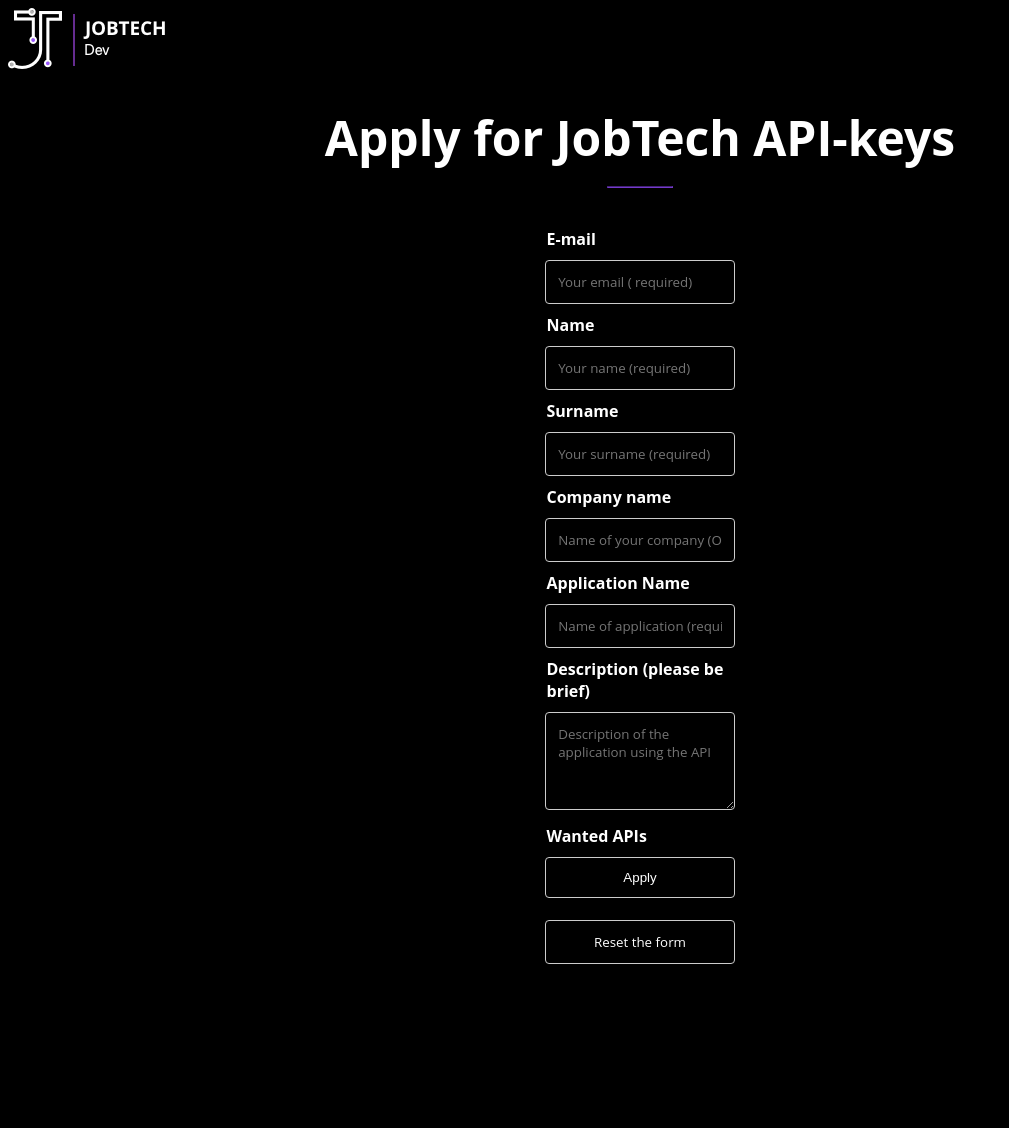
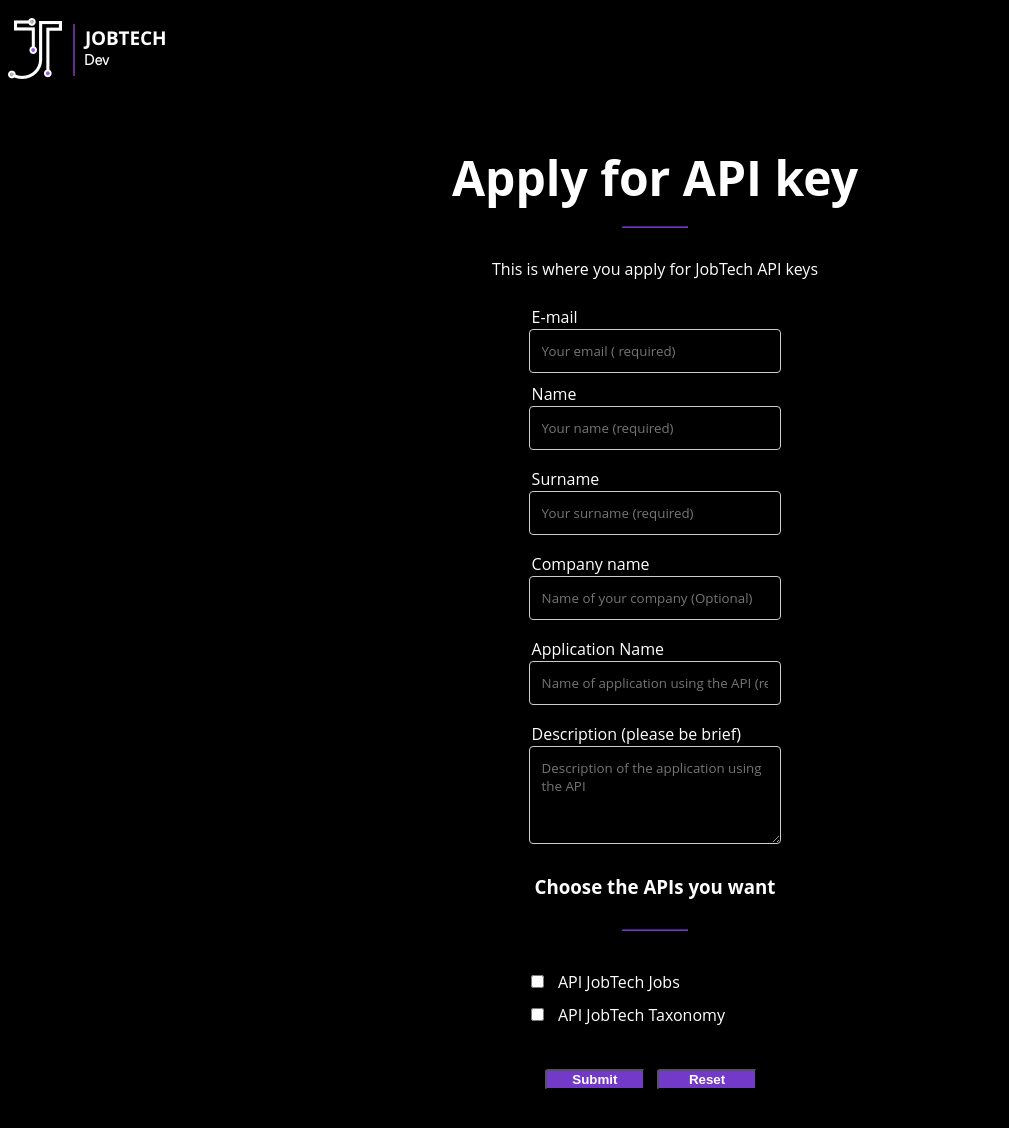
Before and after one commit to JobtechSwe/api-key-generator, a Flask app: page / in a window 1280 px wide. Shown: the whole page, without its empty margins (0-1009 px from the left). Before the commit the page ends 964 px from the top, so only its background shows below. Run offline with Flask 2, Linux system fonts and the light colour scheme; data that the repository does not hold is empty; parts of the project's set-up code (start-up, migrations or seed data) failed here and were passed over; some libraries are stand-ins or nearby versions.

Commit message:
Applies changes from Ulrika

```diff
--- a/apikeys/static/style.css
+++ b/apikeys/static/style.css
@@ -1,16 +1,24 @@
 
 label {
-    padding: 10px 10px 10px 0;
+    padding: 10px 0px 1px 6px;
     display: inline-block;
     text-align: left;
-    width: 14%;
+    width: 40%;
     font-family: "Open Sans", sans-serif;
-    font-weight: bold;
+    font-weight: 500 ;
+}
+input[type=text]{
 
+    text-align: left;
+    margin-bottom: 8px;
 
 }
+img {
+    padding-top: 10px;
+}
+
 input, select, textarea {
-    width: 15%;
+    width: 40%;
     padding: 12px;
     border: 1px solid #ccc;
     border-radius: 4px;
@@ -19,15 +27,39 @@ input, select, textarea {
     background-color: black;
     color: white;
 
+}
+button {
+    margin-top: 20px;
+    margin-right: 8px;
+    border-radius: 3px;
+    background-color: #733ACA;
+    font-weight: bold;
+    color:white;
+    width: 100px;
 
 }
-form {
+.form {
+    width: 50%;
+    margin: auto;
+    background-color: black;
+    display:block;
+    padding-top: 30px;
+    padding-left: 30px;
+    padding-bottom: 30px;
+    border-radius: 8px;
+
+}
+.header {
     text-align: center;
 
-    }
+}
+.api {
+    padding: 0px 0px 0px 19px;
+}
+
 hr {
     border-color:#733ACA;
-    width:5%;
+    width:10%;
     margin-top: 30px;
     margin-bottom: 30px;
 
@@ -43,12 +75,17 @@ h1 {
     margin-top: 50px;
     font-weight: bold;
     font-family: Open Sans, sans-serif;
-
+}
+h3 {
+    margin-top: 25px;
 }
 body {
     background-color: black;
     color: white;
     font-family: Open Sans, sans-serif;
+}
+#appid{
+    width:15px;
 }
 
 .style {
@@ -56,6 +93,11 @@ body {
     color: white;
     outline-color: #733ACA;
     font-family: "Open Sans", sans-serif;
+
+}
+.container{
+    max-width: 100%;
+    height: auto;
 
 }
 .site-button.outline.white:hover {
@@ -67,6 +109,10 @@ body {
     border-style: solid;
     border-color: #733ACA;
 }
+
+.focus {
+    text-align: center;
+}
 .flashes {
     color: red;
     border-radius: 2px;
--- a/apikeys/templates/form.html
+++ b/apikeys/templates/form.html
@@ -3,14 +3,19 @@
 <head>
     <title>API keys</title>
     <link rel="stylesheet" href="{{ url_for('static', filename='style.css') }}">
+
+
 </head>
 <body>
-    <div class="style">
-        <img src="{{ url_for('static', filename='images/jobtechdev_white.png') }}">
-        <h1 align="center" >Apply for JobTech API-keys</h1>
+    <img style="position: left" src="{{ url_for('static', filename='images/jobtechdev_white.png') }}">
+    <div class="container">
+        <div class="form">
+            <div class="header">
+                <h1>Apply for API key</h1>
+                <hr >
+                <p > This is where you apply for JobTech API keys</p>
 
 
-            <hr >
                     <div>
                     {% with messages = get_flashed_messages() %}
                     {% if messages %}
@@ -36,23 +41,39 @@
                             <input class="style" type="text" name="companyname" placeholder="Name of your company (Optional)" id="companyname" /><br/>
                             <label for="applicationname">Application Name</label>
                             <br>
-                    <input class="style" type="text" name="applicationname" placeholder="Name of application (required)" id="applicationname" required oninvalid="this.setCustomValidity('Please Enter some kind of application name')" oninput="setCustomValidity('')" /><br/>
+                            <input class="style" type="text" name="applicationname" placeholder="Name of application using the API (required)" id="applicationname" required oninvalid="this.setCustomValidity('Please Enter some kind of application name')" oninput="setCustomValidity('')" /><br/>
                             <label for="description">Description (please be brief)</label>
                             <br>
                             <textarea class="style" rows="4" cols="80" name="description"placeholder="Description of the application using the API"  id="description"></textarea><br/>
 
-                    <label>Wanted APIs</label><br/>
-                    {% for a in app_list %}
-                    <input id="appid" class="focus" type="checkbox" name="appid" value="{{ a.id }}"></input>
-                    <label for="appid">{{ a.description }}</label><br/>
-                    {% endfor %}
+                            <h3 >Choose the APIs you want</h3>
+                            <hr >
+                            <div class="api">
+                               <!-- <input type="checkbox" name="appid" value="1" id="appid">
+                                <label for="appid">Öppet API för platsannonser </label><br/> -->
 
-                    <input type="submit" class="site-button outline white " value="Apply"><br><br>
-                    <input type="reset" class="site-button outline white style" value="Reset the form">
+                                <!--<input type="checkbox" name="appid" value="2" id="appid">
+                                <label for="appid">Open Jobs</label><br>-->
+
+                               <!-- <input type="checkbox" name="appid" value="3" id="appid">
+                                <label for="appid">Öppet API för platsannonser</label><br>-->
+
+
+                                <input type="checkbox" name="appid" value="4" id="appid">
+                                <label for="appid">API JobTech Jobs</label><br>
+
+                                <input type="checkbox" name="appid" value="8" id="appid">
+                                <label for="appid">API JobTech Taxonomy</label><br/><br>
+                            </div>
+                            <button type="submit" name="skicka" value="Apply">Submit</button>
+                            <button type="reset" >Reset</button>
 
                         </form>
                     </div>
                 </div>
+            </div>
+
+    </div>
 </body>
 
 </html>
--- a/apikeys/templates/key.html
+++ b/apikeys/templates/key.html
@@ -6,7 +6,9 @@
 </head>
 <body bgcolor="black">
     <img src="{{ url_for('static', filename='images/jobtechdev_white.png') }}">
-    <div class="style" align="center">
+    <div class="container">
+        <div class="form">
+            <div class="header">
                 <h1>This is your API key:</h1>
                 <hr>
                 <div style="margin: auto; width: 80%; border: 3px solid black; padding: 30px">
@@ -16,5 +18,7 @@
 
             <p>To get access to the API, enclose the header parameter <code>api-key:{{key}}</code> to your request.</p>
             </div>
+        </div>
+    </div>
 </body>
 </html>
```
Also changed, not shown: apikeys/templates/failed_key.html (+11 -8 lines), apikeys/templates/registered.html (+10 -6 lines). Lines whose indentation alone changed are shown as unchanged.
